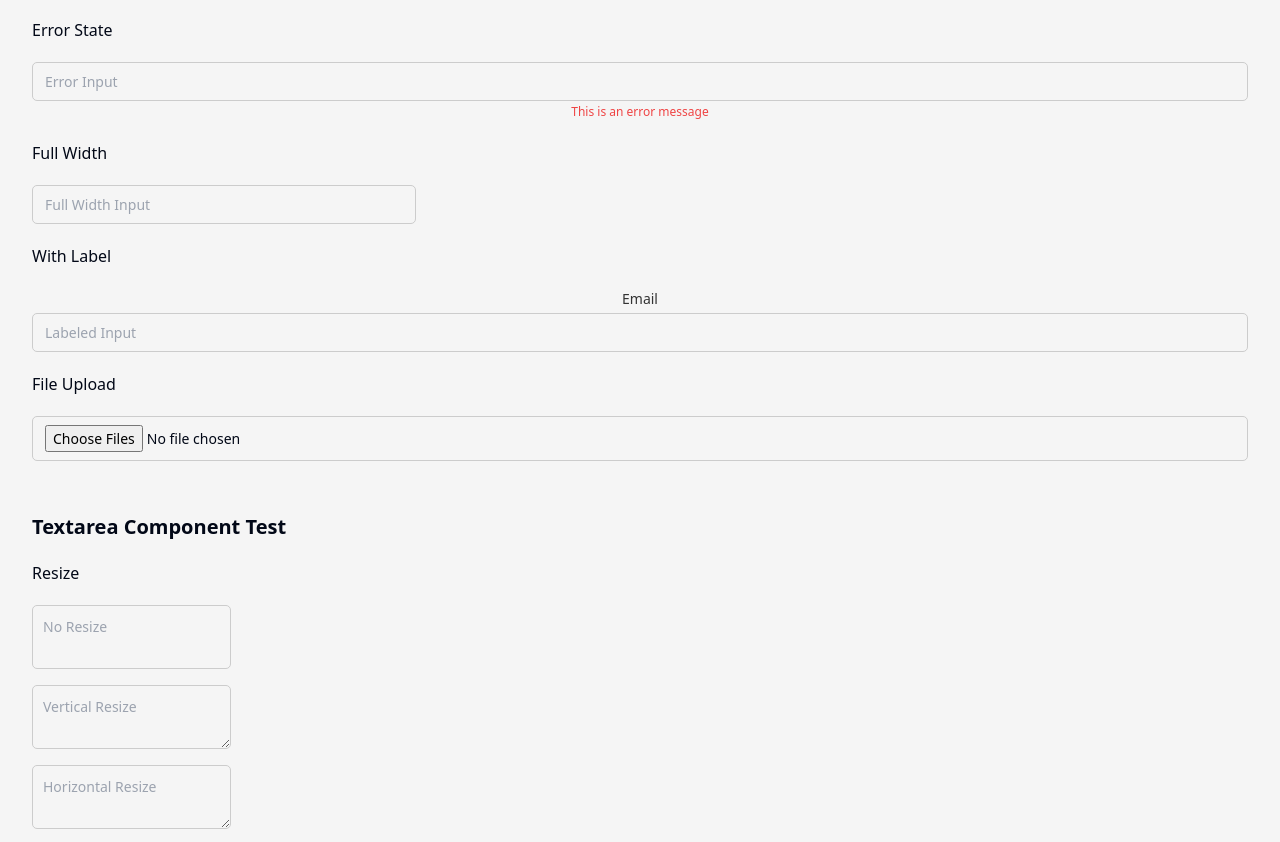
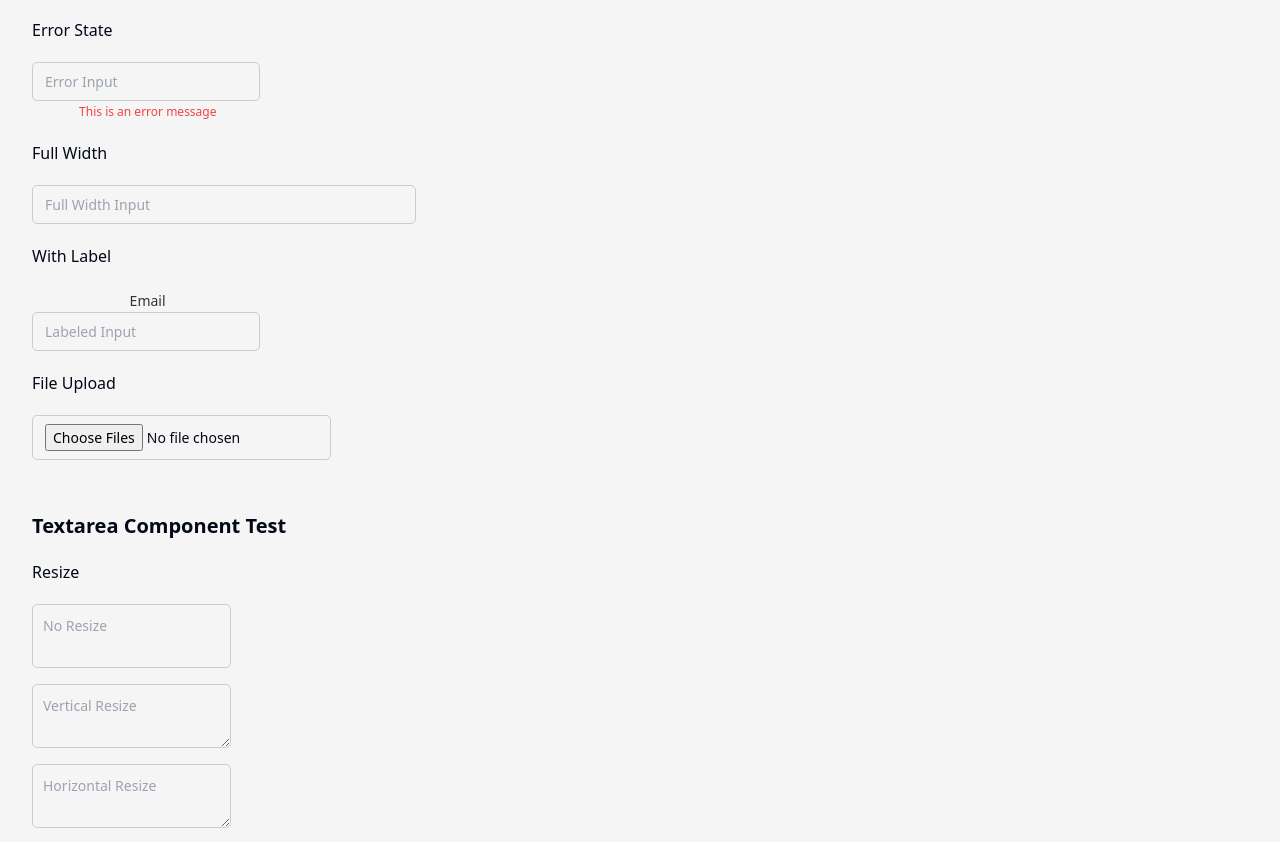
Before and after one commit to Hajin-Bang/Project_BookMark, a React (Vite) app: page /test in a window 1280 px wide. Shown: the part 1121-1963 px from the top of the page. Built offline with nearby package versions, Linux system fonts and the light colour scheme.

Commit message:
[Style]-Input 컴포넌트에 Label 적용 및 스타일 추가

```diff
--- a/src/design-system/input/Input.tsx
+++ b/src/design-system/input/Input.tsx
@@ -4,6 +4,7 @@ import {
   IconWrapper,
   InputContainer,
   InputWrapper,
+  LabelWrapper,
   StyledInput,
 } from "./styles";
 import { InputProps } from "./types";
@@ -17,7 +18,7 @@ const Input = React.forwardRef<HTMLInputElement, InputProps>(
       icon,
       error,
       label,
-      full = true,
+      full = false,
       className,
       onChange,
       ...rest
@@ -26,7 +27,11 @@ const Input = React.forwardRef<HTMLInputElement, InputProps>(
   ) => {
     return (
       <InputContainer full={full}>
-        {label && <Label htmlFor={rest.id}>{label}</Label>}
+        {label && (
+          <LabelWrapper>
+            <Label htmlFor={rest.id}>{label}</Label>
+          </LabelWrapper>
+        )}
         <InputWrapper full={full}>
           {icon && <IconWrapper>{icon}</IconWrapper>}
           <StyledInput
--- a/src/design-system/input/styles.ts
+++ b/src/design-system/input/styles.ts
@@ -7,6 +7,10 @@ export const InputContainer = styled.div<{ full: boolean }>`
   display: flex;
   flex-direction: column;
   width: ${({ full }) => (full ? "100%" : "auto")};
+`;
+
+export const LabelWrapper = styled.div`
+  padding-left: 0.2em;
 `;
 
 export const InputWrapper = styled.div<{ full: boolean }>`
@@ -80,4 +84,5 @@ export const ErrorMessage = styled.p`
   color: ${palette.red[400]};
   font-size: ${typography.fontSizeSM};
   margin-top: 2px;
+  padding-left: 0.3em;
 `;
```
